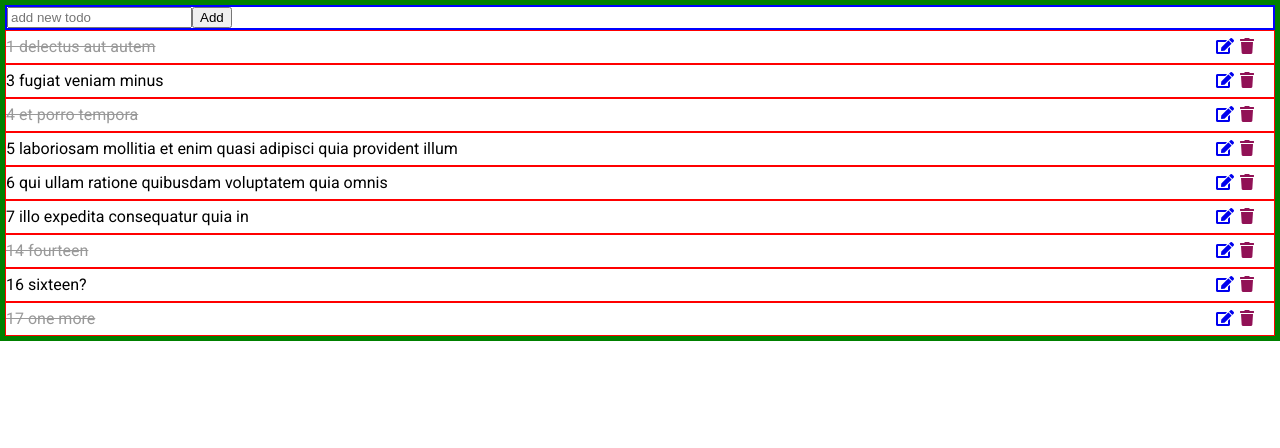
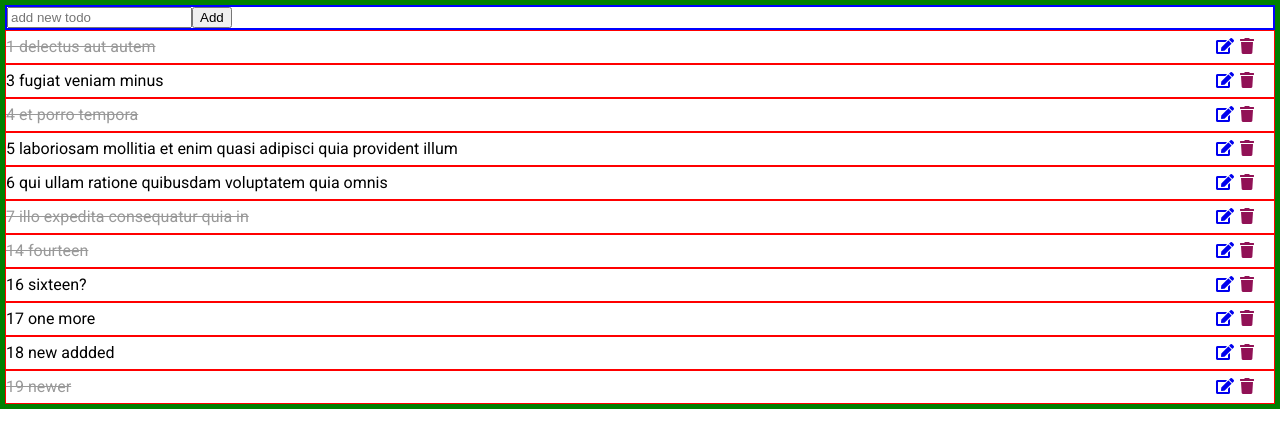
Before and after one commit to stoycho/CDS-Angular-Labs-Stoycho, an Angular app in the folder projects/TodoApp/: page / in a window 1280 px wide. Shown: the top 448 px of the page. Built offline with nearby package versions, Linux system fonts and the light colour scheme; data requests are answered from the project's data file.

Commit message:
Recontruct TodoObject(s) when received from Observables
To have TodoObject methods the object must be created
with a constructor in the Observer. Observable send plain Objects.

```diff
--- a/projects/TodoApp/db.json
+++ b/projects/TodoApp/db.json
@@ -32,9 +32,9 @@
     },
     {
       "userId": 1,
-      "id": 7,
       "title": "illo expedita consequatur quia in",
-      "completed": false
+      "completed": true,
+      "id": 7
     },
     {
       "userId": 1,
@@ -51,8 +51,20 @@
     {
       "userId": 1,
       "title": "one more",
+      "completed": false,
+      "id": 17
+    },
+    {
+      "userId": 1,
+      "title": "new addded",
+      "completed": false,
+      "id": 18
+    },
+    {
+      "userId": 1,
+      "title": "newer",
       "completed": true,
-      "id": 17
+      "id": 19
     }
   ]
 }
--- a/projects/TodoApp/src/app/ProtoTodoObject.ts
+++ b/projects/TodoApp/src/app/ProtoTodoObject.ts
@@ -1,4 +1,5 @@
 export class ProtoTodoObject {
+
     constructor(
         public userId: number,
         public title: string,
@@ -6,7 +7,7 @@ export class ProtoTodoObject {
     ) {
     }
 
-    public toggleCompleted(): void {
+    toggleCompleted(): void {
         this.completed = ! this.completed;
     }
 }
--- a/projects/TodoApp/src/app/TodoObject.ts
+++ b/projects/TodoApp/src/app/TodoObject.ts
@@ -2,4 +2,8 @@ import { ProtoTodoObject } from './ProtoTodoObject';
 
 export class TodoObject extends ProtoTodoObject {
   public id: number;
+  constructor(todoLikeObj: TodoObject) {
+    super(todoLikeObj.userId, todoLikeObj.title, todoLikeObj.completed);
+    this.id = todoLikeObj.id;
+  }
 }
--- a/projects/TodoApp/src/app/todos/todos.component.ts
+++ b/projects/TodoApp/src/app/todos/todos.component.ts
@@ -27,7 +27,10 @@ export class TodosComponent implements OnInit {
   private nextAllTodos(httpTodos: TodoObject[]): void {
     console.log("nextAllTodos:");
     console.dir(httpTodos);
-    this.todos = httpTodos;
+    this.todos = [];
+    httpTodos.forEach(element => {
+      this.todos.push(new TodoObject(element));
+    });
   }
 
   processAddNewTodoEvent(newTodoInputValue: string) {
@@ -39,7 +42,7 @@ export class TodosComponent implements OnInit {
   nextNewTodo(newTodo: TodoObject) {
     console.log("nextNewTodo:");
     console.dir(newTodo);
-    this.todos.push(newTodo);
+    this.todos.push(new TodoObject(newTodo));
   }
 
   processRemoveTodoEvent(id: number): void {
@@ -58,8 +61,9 @@ export class TodosComponent implements OnInit {
   processToggleCompletedEvent(id: number): void {
     let indexFound = this.findTodoIndexOfId(id);
     if (indexFound > -1) {
-      // this.todos[indexFound].toggleCompleted();
-      this.todos[indexFound].completed = ! this.todos[indexFound].completed;
+      console.dir(this.todos[indexFound]);
+      this.todos[indexFound].toggleCompleted();
+      // this.todos[indexFound].completed = ! this.todos[indexFound].completed;
       this.todoService.updateOneTodoObservable(this.todos[indexFound]).subscribe(
         data => {
           console.log("returned from updateOneTodoObservable:");
```
